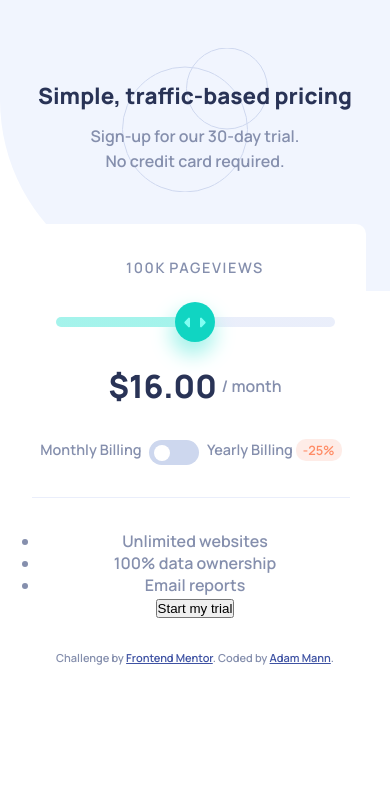
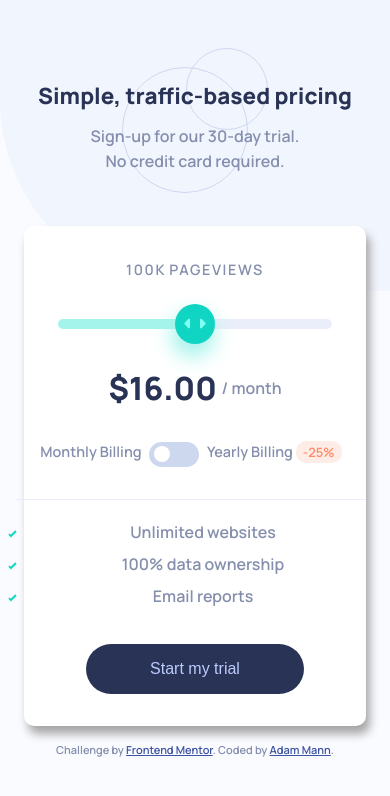
Before and after one commit to aemann2/interactive-pricing-component-main, a plain HTML site: page index.html in a window 390 px wide. Drawn offline with Linux system fonts and the light colour scheme.

Commit message:
finished mobile styling

```diff
--- a/css/_rangeSlider.scss
+++ b/css/_rangeSlider.scss
@@ -4,7 +4,7 @@
 
 .range-slider__range {
   -webkit-appearance: none;
-  width: 90%;
+  width: 80%;
   height: 10px;
   border-radius: 5px;
   background: $gray-blue-1;
@@ -19,7 +19,7 @@
 		background-image: url('../images/icon-slider.svg');
 		background-repeat: no-repeat;
 		background-position: center;
-    box-shadow: -2px 11px 20px 2px #a5f3eb;
+    box-shadow: -2px 11px 20px 2px $soft-cyan;
     cursor: pointer;
   }
 
@@ -33,7 +33,7 @@
 		background-repeat: no-repeat;
 		background-position: center;
     cursor: pointer;
-    box-shadow: -2px 11px 20px 2px #a5f3eb;
+    box-shadow: -2px 11px 20px 2px $soft-cyan;
   }
 }
 
--- a/css/style.scss
+++ b/css/style.scss
@@ -24,6 +24,7 @@ body {
 	font-size: 100%;
 	font-family: 'Manrope', sans-serif;
 	background: url('../images/bg-pattern.svg') no-repeat 0% -40%;
+	background-color: $v-pale-blue;
 	padding: 3rem 1.5rem;
 	color: $gray-blue-3;
 }
@@ -36,7 +37,7 @@ button, input {
 
 .header {
 	text-align: center;
-	height: 9rem;
+	height: 9.1rem;
 	background: url('../images/pattern-circles.svg') no-repeat center;
 	padding-top: 2rem;
 
@@ -57,7 +58,8 @@ button, input {
 	border-radius: 10px;
 	text-align: center;
 	margin-top: 2rem;
-	padding: 2rem 1rem;
+	padding: 2rem 0rem;
+	box-shadow: 4px 8px 10px 0px rgb(165, 165, 165);
 
 	&__top {
 		&__pageviews, &__k {
@@ -96,9 +98,40 @@ button, input {
 		}
 
 		&__divider {
-			margin: 2rem 0;
+			margin: 2rem 0 1rem 0;
 			border: none;
 			border-top: 1px solid $gray-blue-1;
+		}
+	}
+
+	&__footer {
+		&__ul {
+			list-style-image: url('../images/icon-check.svg');
+		}
+
+		&__item {
+			line-height: 2;
+			&__text {
+				margin-left: 1rem;
+			}
+		}
+
+		&__btn {
+			margin-top: 2rem;
+
+			&__start {
+				background-color: $dark-blue;
+				border: none;
+				font-size: 1rem;
+				color: $pale-blue;
+				padding: 1rem 4rem;
+				border-radius: 25px;
+				transition: color .2s;
+
+				&:hover {
+					color: $gray-blue-1;
+				}
+			}
 		}
 	}
 }
@@ -108,6 +141,7 @@ button, input {
 }
 
 .attribution {
+	margin-top: 1rem;
 	font-size: 11px;
 	text-align: center;
 }
--- a/index.html
+++ b/index.html
@@ -49,9 +49,15 @@
     <footer class='main__footer'>
       <div class='main__footer__ul'>
         <ul class='main__footer__items'>
-          <li class='main__footer__item'>Unlimited websites</li>
-          <li class='main__footer__item'>100% data ownership</li>
-          <li class='main__footer__item'>Email reports</li>
+          <li class='main__footer__item'>
+            <span class='main__footer__item__text'>Unlimited websites</span>
+          </li>
+          <li class='main__footer__item'>
+            <span class='main__footer__item__text'>100% data ownership</span>
+          </li>
+          <li class='main__footer__item'>
+            <span class='main__footer__item__text'>Email reports</span>
+          </li>
         </ul>
       </div>
       <div class='main__footer__btn'>
```
Also changed, not shown: css/style.css, 1 other file.
